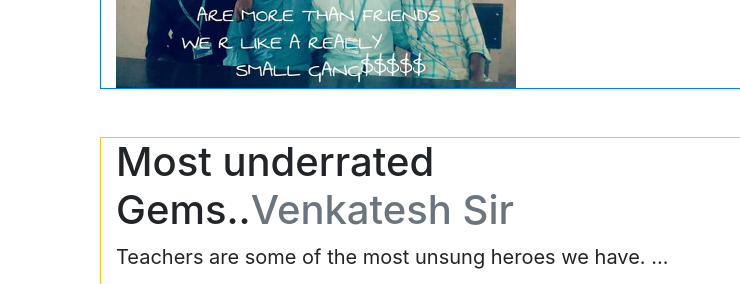
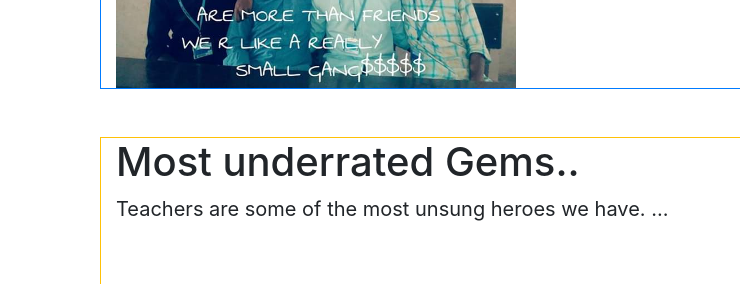
Before and after one commit to shivamsingh8/SAMCODE, a plain HTML site: page pre.html in a window 1280 px wide. Shown: the part 2840-3124 px from the top of the page, 0-740 px from the left. Drawn offline with nearby package versions, Linux system fonts and the light colour scheme.

Commit message:
Update pre.html

```diff
--- a/pre.html
+++ b/pre.html
@@ -149,8 +149,7 @@
             <div class="container my-5">
                 <div class="border border-warning row featurette">
                     <div class="col-md-7">
-                        <h1 class="featurette-heading">Most underrated Gems..<span class="text-muted">Venkatesh
-                                Sir</span>
+                        <h1 class="featurette-heading">Most underrated Gems..
                         </h1>
 
                         <p class="lead font-weight-normal">Teachers are some of the most unsung heroes we have. ...</p>
```
